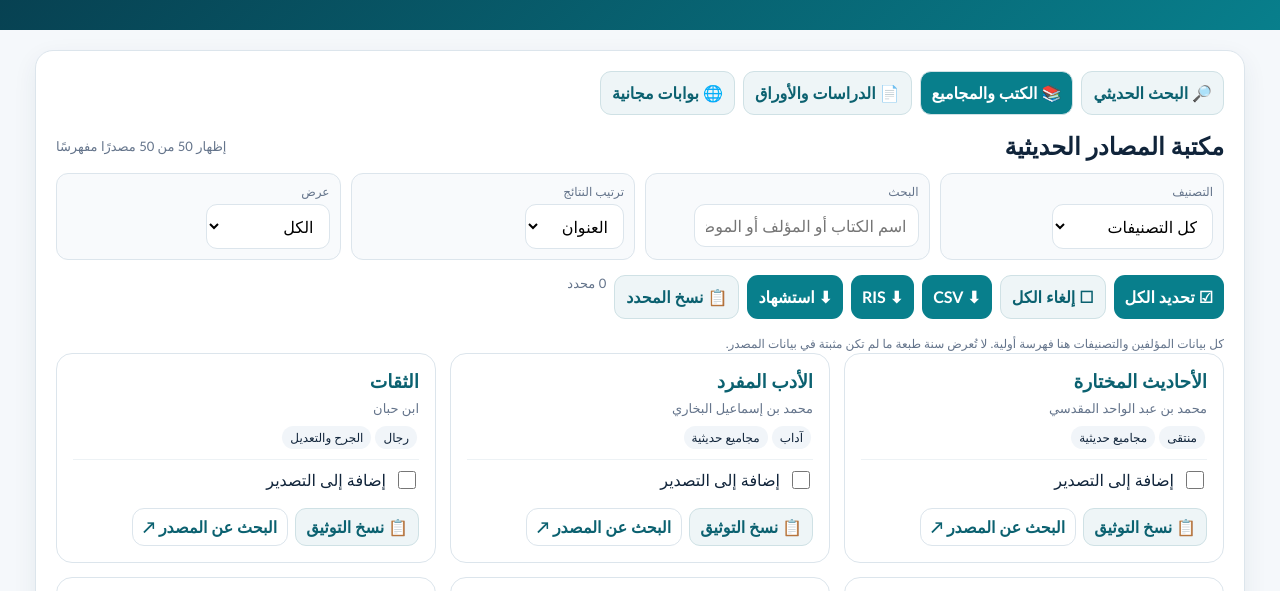
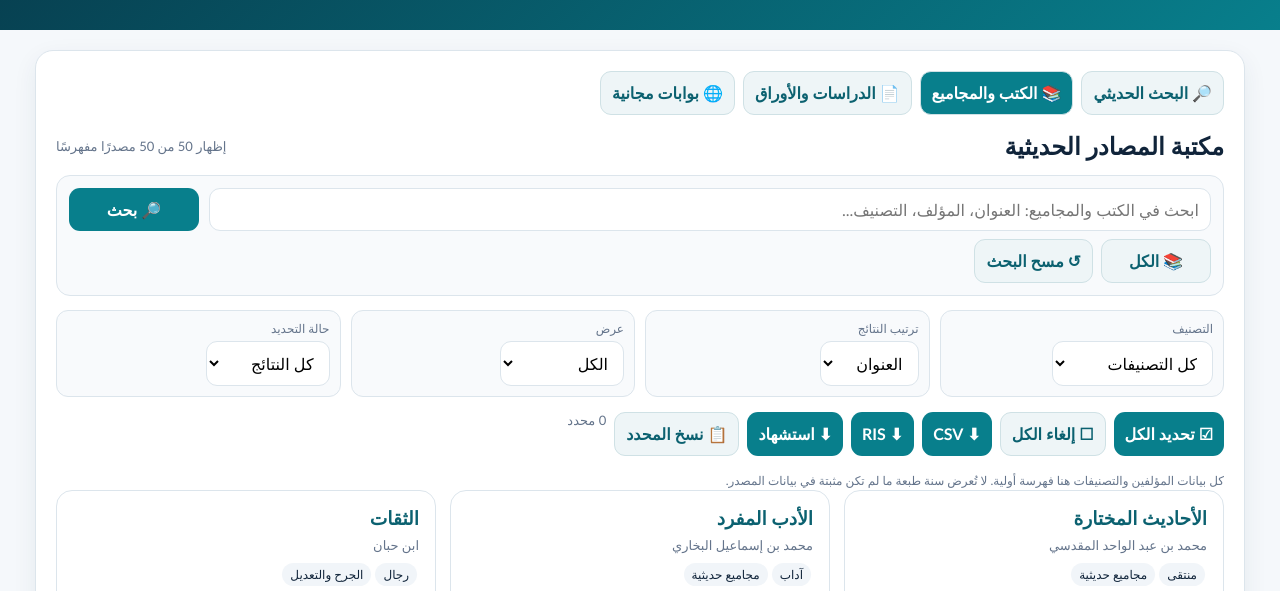
Before and after one commit to shebanihassan29-source/basira_hadith, a plain HTML site: page hadith.html in a window 1280 px wide. Both pictures are taken after a click on the button "📚 الكتب والمجاميع". Shown: the part 132-723 px from the top of the page. Drawn offline with Linux system fonts and the light colour scheme.

Commit message:
إضافة زر بحث واضح للكتب والمجاميع

```diff
--- a/hadith.html
+++ b/hadith.html
@@ -34,7 +34,7 @@ header{background:linear-gradient(135deg,#073b4c,#087f8c);color:#fff;padding:34p
 .site-search{margin-top:14px;display:grid;grid-template-columns:1fr 130px;gap:8px}
 .empty{padding:18px;text-align:center;color:var(--muted);border:1px dashed var(--line);border-radius:14px;background:#fff}
 @media(max-width:700px){.result-links{grid-template-columns:1fr}.site-search{grid-template-columns:1fr}.search-actions button{flex:1 1 140px}}
-</style>
+.book-searchbar{background:#f8fafc;border:1px solid var(--line);border-radius:14px;padding:12px;margin:14px 0}.book-searchbar .search{margin:0}.book-searchbar .search-actions{margin-top:8px}.book-searchbar .search-actions button{min-width:110px}</style>
 </head>
 <body><header><h1>منصة الحديث الشاملة</h1><p>للبحث والتخريج ودراسة الروايات والأسانيد والرواة وعلوم الحديث</p><p>الإصدار الثالث — البحث والفهرسة والنسخ والتوثيق العلمي</p></header><main class="wrap">
 <section class="panel"><div class="tabs" id="tabs">
@@ -47,7 +47,17 @@ header{background:linear-gradient(135deg,#073b4c,#087f8c);color:#fff;padding:34p
 <div id="hadithResults" class="result-panel" hidden></div>
 <div class="stats"><div class="stat"><b>9+</b>مجاميع حديثية رئيسية</div><div class="stat"><b>50+</b>مصدرًا مفهرسًا</div><div class="stat"><b>6</b>بوابات ومصادر بحث</div><div class="stat"><b>∞</b>قابل للتوسع</div></div></div>
 <div id="tab-books" hidden><div class="section-title"><h2>مكتبة المصادر الحديثية</h2><span id="count" class="meta"></span></div>
-<div class="filters"><div class="filterbox"><label>التصنيف</label><select id="cat" onchange="renderBooks()"></select></div><div class="filterbox"><label>البحث</label><input id="filter" placeholder="اسم الكتاب أو المؤلف أو الموضوع..." oninput="renderBooks()"></div><div class="filterbox"><label>ترتيب النتائج</label><select id="bookSort" onchange="renderBooks()"><option value="title">العنوان</option><option value="author">المؤلف</option><option value="category">التصنيف</option></select></div><div class="filterbox"><label>عرض</label><select id="bookView" onchange="renderBooks()"><option value="all">الكل</option><option value="selected">المحدد فقط</option></select></div></div>
+<div class="book-searchbar">
+<div class="search" style="grid-template-columns:1fr 130px">
+<input id="filter" placeholder="ابحث في الكتب والمجاميع: العنوان، المؤلف، التصنيف..." onkeydown="if(event.key==='Enter')searchBooks()">
+<button onclick="searchBooks()">🔎 بحث</button>
+</div>
+<div class="search-actions">
+<button class="alt" onclick="showAllBooks()">📚 الكل</button>
+<button class="alt" onclick="clearBookSearch()">↺ مسح البحث</button>
+</div>
+</div>
+<div class="filters"><div class="filterbox"><label>التصنيف</label><select id="cat" onchange="renderBooks()"></select></div><div class="filterbox"><label>ترتيب النتائج</label><select id="bookSort" onchange="renderBooks()"><option value="title">العنوان</option><option value="author">المؤلف</option><option value="category">التصنيف</option></select></div><div class="filterbox"><label>عرض</label><select id="bookView" onchange="renderBooks()"><option value="all">الكل</option><option value="selected">المحدد فقط</option></select></div><div class="filterbox"><label>حالة التحديد</label><select onchange="setBookSelectionView(this.value)"><option value="all">كل النتائج</option><option value="selected">المحدد فقط</option></select></div></div>
 <div class="toolbar"><button onclick="selectAllBooks(true)">☑ تحديد الكل</button><button class="alt" onclick="selectAllBooks(false)">☐ إلغاء الكل</button><button onclick="exportSelectedBooks('csv')">⬇ CSV</button><button onclick="exportSelectedBooks('ris')">⬇ RIS</button><button onclick="exportSelectedBooks('txt')">⬇ استشهاد</button><button class="alt" onclick="copySelectedBooksCitations()">📋 نسخ المحدد</button><span id="bookSelected" class="result-count">0 محدد</span></div><div class="mini-note">كل بيانات المؤلفين والتصنيفات هنا فهرسة أولية. لا تُعرض سنة طبعة ما لم تكن مثبتة في بيانات المصدر.</div><div class="grid" id="books"></div></div>
 <div id="tab-papers" hidden><div class="section-title"><h2>الدراسات والأوراق العلمية</h2><span class="meta">بحث مفتوح عبر OpenAlex</span></div>
 <div class="search" style="margin-top:14px"><input id="paperQ" placeholder="مثال: hadith criticism / تخريج الحديث" onkeydown="if(event.key==='Enter')searchPapers()"><button onclick="searchPapers()">بحث</button></div>
@@ -87,6 +97,10 @@ function renderBooks(){
   document.getElementById('books').innerHTML=arr.length?arr.map(x=>'<article class="card"><h3>'+esc(x[0])+'</h3><div class="meta">'+esc(x[1])+'</div><div><span class="tag">'+esc(x[2])+'</span><span class="tag">'+esc(x[3])+'</span></div><div class="checkrow"><input type="checkbox" '+(selectedBooks.has(x.i)?'checked':'')+' onchange="toggleBook('+x.i+',this.checked)"><span>إضافة إلى التصدير</span></div><div class="book-tools"><button class="alt" onclick="copyBookWithMenu('+x.i+')">📋 نسخ التوثيق</button><a class="result-link" style="padding:8px 10px" target="_blank" rel="noopener" href="https://www.google.com/search?q='+encodeURIComponent('"'+x[0]+'" '+x[1]+' حديث')+'">البحث عن المصدر ↗</a></div></article>').join(''):'<div class="empty">لا توجد مصادر مطابقة للبحث الحالي.</div>';
   updateBookSelected()
 }
+function searchBooks(){renderBooks();const box=document.getElementById('books');if(box)box.scrollIntoView({behavior:'smooth',block:'start'})}
+function showAllBooks(){document.getElementById('filter').value='';document.getElementById('cat').value='all';document.getElementById('bookView').value='all';renderBooks()}
+function clearBookSearch(){document.getElementById('filter').value='';document.getElementById('cat').value='all';renderBooks()}
+function setBookSelectionView(v){document.getElementById('bookView').value=v;renderBooks()}
 function toggleBook(i,on){on?selectedBooks.add(i):selectedBooks.delete(i);updateBookSelected()}
 function updateBookSelected(){document.getElementById('bookSelected').textContent=selectedBooks.size+' محدد'}
 function selectAllBooks(on){let cat=document.getElementById('cat').value,f=document.getElementById('filter').value.trim().toLowerCase();books.forEach((x,i)=>{if((cat==='all'||x[3]===cat)&&(!f||x.join(' ').toLowerCase().includes(f))){on?selectedBooks.add(i):selectedBooks.delete(i)}});renderBooks()}
```
